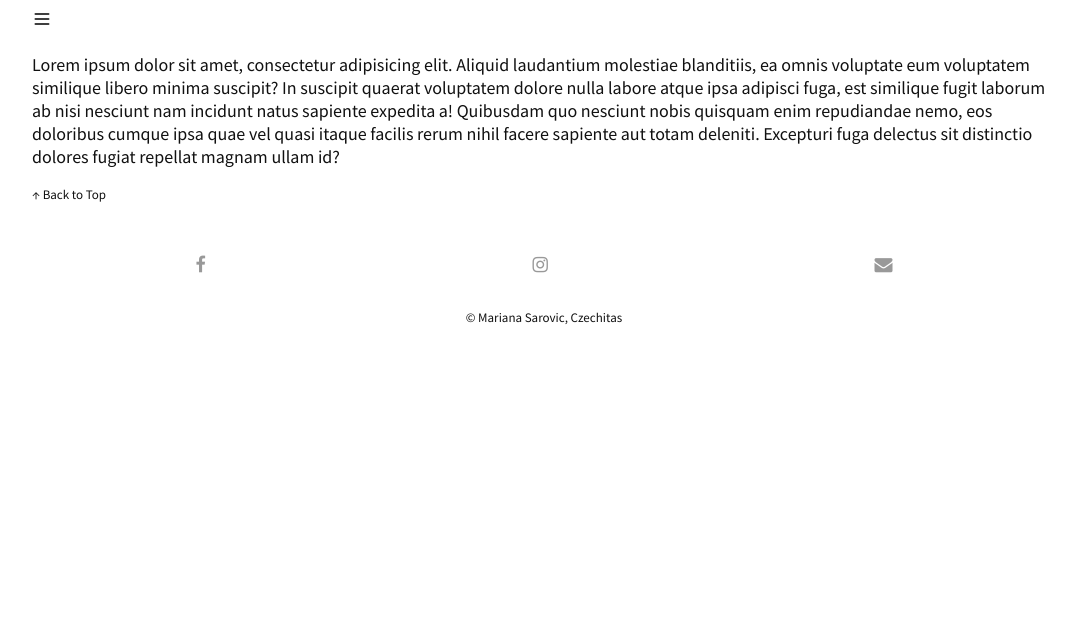
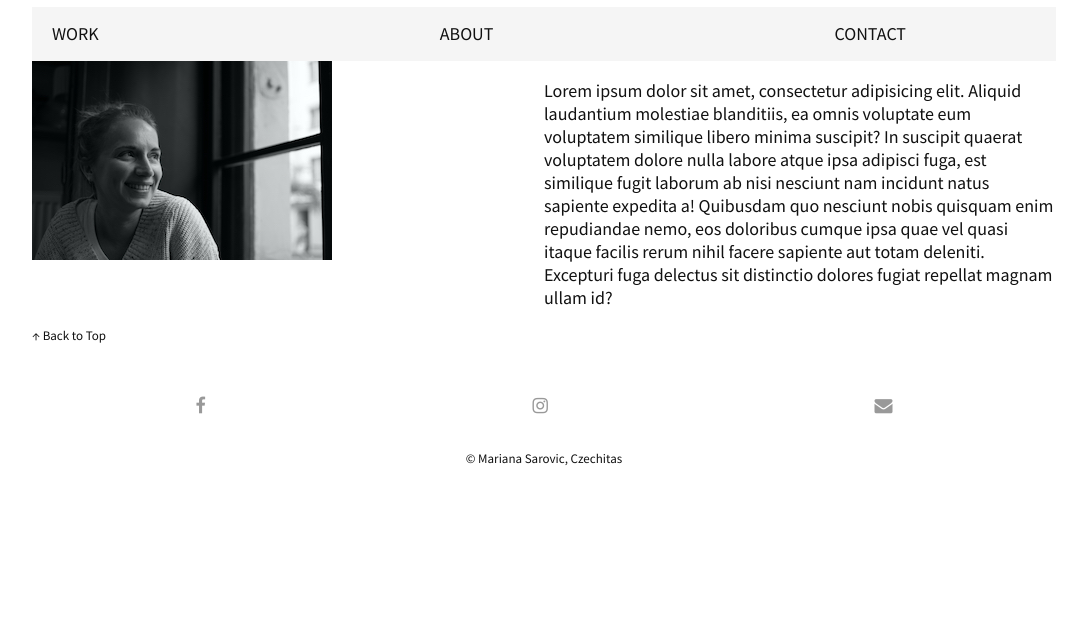
Before and after one commit to Maree13/Finalni_projekt, an Eleventy site: page about.html in a window 1280 px wide. Shown: the part 180-800 px from the top of the page, without its empty margins (96-1179 px from the left). Built offline with nearby package versions, Linux system fonts and the light colour scheme; Eleventy itself is replaced by a stand-in of ours; files that its build step writes are made by us from their sources.

Commit message:
profile pic added

```diff
--- a/SCSS/style.scss
+++ b/SCSS/style.scss
@@ -1,7 +1,7 @@
 $primary-color: #111111;
 $secondary-color: #999999;
 $font-size-text: 18px;
-$font: 'Source Sans Pro', sans-serif;
+$font: 'Source Sans Pro', 'Roboto', sans-serif;
 $text-transform: uppercase;
 $background-color: whitesmoke;
 
@@ -18,7 +18,7 @@ body {
   margin: 10%;
 }
 
-//header - menu
+/* header - menu */
 
 .section__header {
   //display: flex;
@@ -30,6 +30,8 @@ body {
 .header__title {
   padding-left: 0px;
   font-size: 28px;
+  font: 'Roboto', sans-serif;
+  text-transform: lowercase;
 }
   /*justify-content: space-between;
   align-items: baseline;
@@ -67,11 +69,12 @@ body {
 .menu__checkbox:checked ~ .menu__list--main {
   display: block;
   z-index: 2;
+  position: fixed;
 }
 
 .menu__link--main {
   display:block;
-  padding: 15px;
+  padding: 15px 150px 15px 20px;
   text-decoration: none;
   color: $primary-color;
   background-color: $background-color;
@@ -99,7 +102,6 @@ body {
   flex-direction: column;
   text-align: center;
   flex-basis: 1 1 auto;
-  width: 100%;
   padding-left: 0;
 }
 
@@ -111,6 +113,21 @@ body {
   background-repeat: no-repeat;
   margin: 20px 0;
   border-radius: 2px;
+  padding-top: 100px;
+  padding-bottom: 100px;
+  max-width: 100%;
+}
+
+.menu__link--extra {
+  color: $background-color;
+  text-decoration: none;
+}
+
+a.menu__link--extra:link { text-decoration: none; }
+
+.menu__item--extra {
+  text-align: left;
+  padding-left: 20px;
 }
 
 
@@ -172,9 +189,59 @@ a.fa:hover {
 
 //end of gallery
 
-@media screen and (min-width: 500px) {
+/* section About */
 
-  // menu
+.section__about {
+  display: flex;
+  flex-direction:column;
+}
+
+.section__about--image {
+  width: 100%;
+}
+
+.section__about--text {
+  width: 100%;
+}
+
+
+//end of the section About
+
+/* TABLET VERSION */
+
+@media screen and (min-width: 800px) {
+
+/* header - menu */
+
+.svg__icon {
+  display: none;
+}
+
+.menu__list--main {
+  display: flex;
+  justify-content: space-between;
+  padding: 0;
+  background-color: whitesmoke;
+}
+
+
+/* section About */
+
+.section__about {
+  display: flex;
+  flex-direction: row;
+  justify-content: space-between;
+}
+
+.section__about--image {
+  width: 50%;
+}
+
+.section__about--text {
+  width: 50%;
+}
+
+
 
 
 }
--- a/_includes/sablona.njk
+++ b/_includes/sablona.njk
@@ -9,17 +9,20 @@
   <link rel="preconnect" href="https://fonts.googleapis.com">
 <link rel="preconnect" href="https://fonts.gstatic.com" crossorigin>
 <link href="https://fonts.googleapis.com/css2?family=Lora&family=Montserrat:wght@300;400;500&family=Nunito:wght@400;700&family=Open+Sans:wght@300&family=Raleway:wght@100&family=Source+Sans+Pro&display=swap" rel="stylesheet">
+<link rel="preconnect" href="https://fonts.googleapis.com">
+<link rel="preconnect" href="https://fonts.gstatic.com" crossorigin>
+<link href="https://fonts.googleapis.com/css2?family=Lora&family=Montserrat:wght@300;400;500&family=Nunito:wght@400;700&family=Open+Sans:wght@300&family=Raleway:wght@100&family=Roboto:ital,wght@0,400;0,500;1,100;1,300&family=Source+Sans+Pro&display=swap" rel="stylesheet">
   <link rel="stylesheet" href="/css/style.css">
 </head>
 <body>
 <header class="header">
 
   <section class="section__header">
-    <div class="header">
+    <div class="header__title--flex">
       <h1 class="header__title">paulinesky_pics</h1>
     </div>
 
-    <div class="header__menu">
+    <div class="header__menu--flex">
 
         <nav class="menu__hamburger">
 
--- a/about.html
+++ b/about.html
@@ -3,5 +3,16 @@ layout: sablona.njk
 title: About
 ---
 
+<section class="section__about">
 
-<p>Lorem ipsum dolor sit amet, consectetur adipisicing elit. Aliquid laudantium molestiae blanditiis, ea omnis voluptate eum voluptatem similique libero minima suscipit? In suscipit quaerat voluptatem dolore nulla labore atque ipsa adipisci fuga, est similique fugit laborum ab nisi nesciunt nam incidunt natus sapiente expedita a! Quibusdam quo nesciunt nobis quisquam enim repudiandae nemo, eos doloribus cumque ipsa quae vel quasi itaque facilis rerum nihil facere sapiente aut totam deleniti. Excepturi fuga delectus sit distinctio dolores fugiat repellat magnam ullam id?</p>
+
+  <div class="section__about--image">
+    <img class="img__profile" src="/images/photossmall/Paulina_web_300.jpg" alt="Paulina Profile Picture">
+  </div>
+
+  <div class="section__about--text">
+    <p>Lorem ipsum dolor sit amet, consectetur adipisicing elit. Aliquid laudantium molestiae blanditiis, ea omnis voluptate eum voluptatem similique libero minima suscipit? In suscipit quaerat voluptatem dolore nulla labore atque ipsa adipisci fuga, est similique fugit laborum ab nisi nesciunt nam incidunt natus sapiente expedita a! Quibusdam quo nesciunt nobis quisquam enim repudiandae nemo, eos doloribus cumque ipsa quae vel quasi itaque facilis rerum nihil facere sapiente aut totam deleniti. Excepturi fuga delectus sit distinctio dolores fugiat repellat magnam ullam id?</p>
+  </div>
+
+
+</section>
```
Also changed, not shown: index.html (+3 -3 lines), SCSS/style.css, css/style.css, images/photossmall/Paulina_web_300.jpg (added), images/photossmall/Paulina_web_500.jpg (added), images/photossmall/Paulina_web_900.jpg (added), 3 other files.
